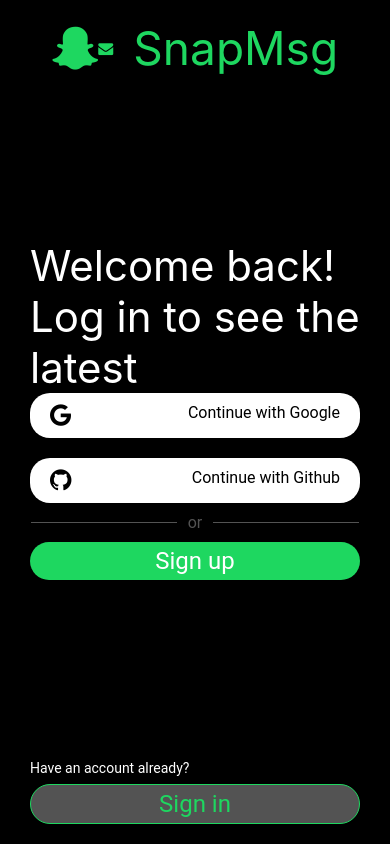
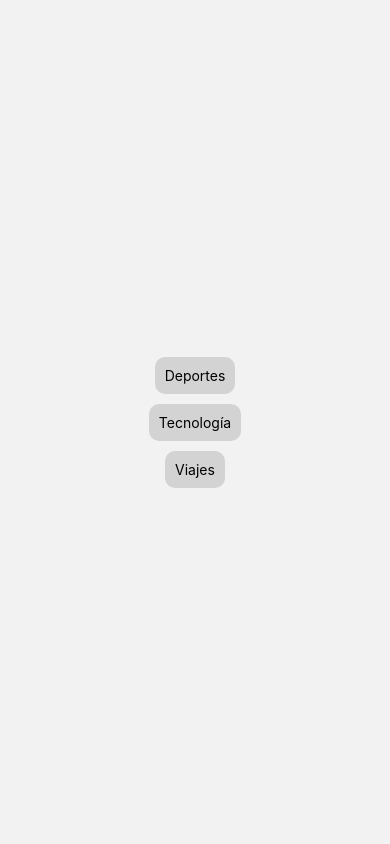
Before and after one commit to SnapMsg-Inc/g1.ui, a React Native app: screen /Preferences in a window 390 px wide. Built offline with nearby package versions, Linux system fonts and the light colour scheme.

Commit message:
Add Preferences Added button select & preferences component

```diff
--- a/App.js
+++ b/App.js
@@ -1,11 +1,11 @@
 import React from 'react';
-import { SafeAreaView, StatusBar, StyleSheet, Button, TouchableHighlight } from 'react-native';
+import { SafeAreaView, StatusBar, StyleSheet } from 'react-native';
 import { NavigationContainer } from '@react-navigation/native';
 import { createStackNavigator } from '@react-navigation/stack';
-import Inits from './components/inits'
-import SignIn from './components/signIn';
-import SignUp from './components/signUp';
-import CancelButton from './components/buttons/buttonCancel';
+import Inits from './components/pages/inits'
+import SignIn from './components/pages/signIn';
+import SignUp from './components/pages/signUp';
+import Preferences from './components/pages/preferences';
 
 const Stack = createStackNavigator();
 
@@ -22,6 +22,7 @@ export default function App() {
                 <Stack.Screen name="Inits" component={Inits}/>
                 <Stack.Screen name="SignIn" component={SignIn}/>
                 <Stack.Screen name="SignUp" component={SignUp}/>
+                <Stack.Screen name="Preferences" component={Preferences}/>
             </Stack.Navigator>
         </NavigationContainer>
     </SafeAreaView>
--- /dev/null
+++ b/components/buttons/buttonSelect.jsx
@@ -0,0 +1,39 @@
+import React, { useState } from 'react';
+import { TouchableOpacity, Text, StyleSheet } from 'react-native';
+
+const InterestButton = ({ title }) => {
+    const [isSelected, setIsSelected] = useState(false);
+
+    const handlePress = () => {
+        setIsSelected(!isSelected);
+    };
+
+    return (
+        <TouchableOpacity
+        style={[styles.button, isSelected ? styles.selectedButton : null]}
+        onPress={handlePress}
+        >
+            <Text style={isSelected ? styles.selectedText : styles.text}>{title}</Text>
+        </TouchableOpacity>
+    );
+};
+
+const styles = StyleSheet.create({
+    button: {
+        backgroundColor: 'lightgray',
+        padding: 10,
+        borderRadius: 10,
+        margin: 5,
+    },
+    selectedButton: {
+        backgroundColor: 'blue', // Cambia el color cuando está seleccionado
+    },
+    text: {
+        color: 'black',
+    },
+    selectedText: {
+        color: 'white', // Cambia el color del texto cuando está seleccionado
+    },
+});
+
+export default InterestButton;
--- a/components/inits.jsx
+++ b/components/pages/inits.jsx
@@ -1,8 +1,8 @@
 import { View, Text, TouchableHighlight, StatusBar, SafeAreaView } from "react-native"
-import stylesInits from "../styles/inits";
-import ButtonFederate from "./buttons/buttonFederate";
+import stylesInits from "../../styles/inits";
+import ButtonFederate from "../buttons/buttonFederate";
 import SignIn from "./signIn";
-import Logo from "./logo";
+import Logo from "../logo";
 
 function Inits({navigation}) {
 
@@ -20,7 +20,9 @@ function Inits({navigation}) {
             </View>
             <View style={stylesInits.body}>
                 <Text style={stylesInits.font}>
-                    Welcome back! Log in to see the latest
+                    {"Welcome back!\n"}
+                    {"Log in to see\n"}
+                    {"the latest"}
                 </Text>
                 <ButtonFederate name="Google"/>
                 <ButtonFederate name="Github"/>
@@ -29,7 +31,8 @@ function Inits({navigation}) {
                     <Text style={stylesInits.text}>or</Text>
                     <View style={stylesInits.dash} />
                 </View>
-                <TouchableHighlight onPress={onPressSignUp}>
+                <TouchableHighlight style={stylesInits.touchable}
+                                    onPress={onPressSignUp}>
                     <View style={stylesInits.btnSignUp}>
                         <Text style={stylesInits.fontSignUp}>
                             Sign up
@@ -41,7 +44,8 @@ function Inits({navigation}) {
                 <Text style={stylesInits.fontSugestion}>
                     Have an account already?
                 </Text>
-                <TouchableHighlight onPress={onPressSignIn}>
+                <TouchableHighlight style={stylesInits.touchable}
+                                    onPress={onPressSignIn}>
                     <View style={stylesInits.btnSignIn}>
                         <Text style={stylesInits.fontSignIn}>
                             Sign in
--- /dev/null
+++ b/components/pages/preferences.jsx
@@ -0,0 +1,22 @@
+import { View, StyleSheet } from 'react-native';
+import InterestButton from '../buttons/buttonSelect';
+
+function Preferences({navigation}) {
+  return (
+    <View style={styles.container}>
+      <InterestButton title="Deportes" />
+      <InterestButton title="Tecnología" />
+      <InterestButton title="Viajes" />
+    </View>
+  );
+};
+
+const styles = StyleSheet.create({
+  container: {
+    flex: 1,
+    justifyContent: 'center',
+    alignItems: 'center',
+  },
+});
+
+export default Preferences;
--- /dev/null
+++ b/components/pages/signIn.jsx
@@ -0,0 +1,49 @@
+import React, { useState } from 'react';
+import { View, Text, TextInput, Button, KeyboardAvoidingView, ScrollView, SafeAreaView } from 'react-native';
+import AcceptButton from '../buttons/buttonAcept';
+import CancelButton from '../buttons/buttonCancel';
+import Input from '../forms/input';
+import Logo from '../logo';
+import stylesForms from '../../styles/SignForms';
+
+function SignIn({ navigation }) {
+    const [email, setEmail] = useState('')
+    const [password, setPassword] = useState('')
+    const [accept, setAccept] = useState(false)
+
+    const handleSignIn = (isAccepted) => {
+        setAccept(isAccepted)
+    };
+
+    return (
+        <View style={stylesForms.container}>
+            <View style={stylesForms.header}>
+                <CancelButton navigation={navigation}/>
+                <Logo/>
+            </View>
+            <View style={stylesForms.body}>
+                <Text style={stylesForms.textTittle} >
+                    Sign in
+                </Text>
+                <Input
+                    placeholder="E-mail"
+                    onChangeText={setEmail}
+                    value={email}
+                    keyboardType='email-address'
+                />
+                <Input
+                    placeholder="Password"
+                    secureTextEntry={true}
+                    onChangeText={setPassword}
+                    value={password}
+                />
+            </View>
+            <View style={stylesForms.footerLogin}>
+                <Text style={stylesForms.text}>Forgot password?</Text>
+                <AcceptButton accept={handleSignIn}/>
+            </View>
+        </View>
+    );
+};
+
+export default SignIn;
--- /dev/null
+++ b/components/pages/signUp.jsx
@@ -0,0 +1,62 @@
+import React, { useState } from "react";
+import { KeyboardAvoidingView, ScrollView, Text, View } from "react-native";
+import AcceptButton from "../buttons/buttonAcept";
+import CancelButton from "../buttons/buttonCancel";
+import Input from "../forms/input";
+import Logo from "../logo";
+import stylesForms from "../../styles/SignForms";
+
+function SignUp({navigation}) {
+    const [email, setEmail] = useState('')
+    const [location, setLocation] = useState('')
+    const [nick, setNick] = useState('')
+    const [password, setPassword] = useState('')
+    const [accept, setAccept] = useState(false)
+
+    const handleSignUp = (isAccepted) => {
+          setAccept(isAccepted)
+          {!accept ? alert('error') : navigation.navigate('Preferences')}
+    };
+
+    return (
+        <View style={stylesForms.container}>
+            <View style={stylesForms.header}>
+                <CancelButton navigation={navigation}/>
+                <Logo/>
+            </View>
+            <View style={stylesForms.body}>
+                <Text style={stylesForms.textTittle} >
+                    Create your account
+                </Text>
+                <Input
+                    placeholder="Nick"
+                    onChangeText={setNick}
+                    value={nick}
+                />
+                <Input
+                    placeholder="E-mail"
+                    onChangeText={setEmail}
+                    value={email}
+                    keyboardType={'email-address'}
+                />
+                <Input
+                    placeholder="Location"
+                    onChangeText={setLocation}
+                    value={location}
+                />
+                <Input
+                    placeholder="Password"
+                    secureTextEntry={true}
+                    onChangeText={setPassword}
+                    value={password}
+                />
+            </View>
+            <View style={stylesForms.footer}>
+                <AcceptButton accept={handleSignUp}>
+                </AcceptButton>
+            </View>
+        </View>
+    )
+}
+
+export default SignUp
--- a/components/signIn.jsx
+++ /dev/null
@@ -1,54 +0,0 @@
-import React, { useState } from 'react';
-import { View, Text, TextInput, Button, KeyboardAvoidingView, ScrollView, SafeAreaView } from 'react-native';
-import AcceptButton from './buttons/buttonAcept';
-import CancelButton from './buttons/buttonCancel';
-import Input from './forms/input';
-import Logo from './logo';
-import stylesForms from '../styles/SignForms';
-
-const SignIn = ({ navigation }) => {
-    const [email, setEmail] = useState('')
-    const [password, setPassword] = useState('')
-    const [accept, setAccept] = useState(false)
-
-    const handleSignIn = (isAccepted) => {
-            setAccept(isAccepted)
-    };
-
-    return (
-        <ScrollView style={stylesForms.scrollContainer}>
-            <View style={stylesForms.container}>
-                <View style={stylesForms.header}>
-                    <CancelButton navigation={navigation}/>
-                    <Logo/>
-                    <Text style={stylesForms.textTittle} >
-                        Sign in
-                    </Text>
-                </View>
-                <View style={stylesForms.body}>
-                    <Input
-                        placeholder="E-mail"
-                        onChangeText={setEmail}
-                        value={email}
-                        keyboardType='email-address'
-                    />
-                    <Input
-                        placeholder="Password"
-                        secureTextEntry={true}
-                        onChangeText={setPassword}
-                        value={password}
-                    />
-                </View>
-                <View style={stylesForms.footerLogin}>
-                    <Text style={stylesForms.text}>Forgot password?</Text>
-                    <AcceptButton accept={handleSignIn}/>
-                </View>
-                <Text>
-                    {accept ? (console.log(email), setAccept(false)) : 'no funciona'}
-                </Text>
-            </View>
-        </ScrollView>
-    );
-};
-
-export default SignIn;
--- a/styles/SignForms.js
+++ b/styles/SignForms.js
@@ -5,30 +5,26 @@ const colorApp = '#1ed760'
 const colorText = '#535353'
 
 const stylesForms = StyleSheet.create({
-    scrollContainer:{
-        flex:1,
-        backgroundColor: colorBackground,
-    },
     container: {
         flex: 1,
         flexDirection: "column",
         backgroundColor: colorBackground,
     },
     header: {
-        flex: 1,
+        paddingBottom: 10,
+        flexDirection:'column',
+        paddingVertical:10,
+        paddingBottom: 20,
     },
     body: {
-        flex: 5,
-        marginTop: 10,
-        marginBottom: 40,
+        flex:1,
+        alignItems: 'stretch',
+        alignContent: 'flex-start',
     },
     footer: {
-        flex: 2,
-        marginTop: 80,
         alignItems: 'flex-end',
     },
     footerLogin:{
-        marginTop: 220,
         flexDirection:'row',
         alignItems: 'center',
         justifyContent: 'space-between',
--- a/styles/buttons/buttonCancel.js
+++ b/styles/buttons/buttonCancel.js
@@ -2,9 +2,8 @@ import { StyleSheet } from "react-native";
 
 const stylesCancel = StyleSheet.create({
     container: {
-        backgroundColor: 'black',
+        backgroundColor: 'transparent',
         paddingLeft: 10,
-        paddingTop: 10,
     },
     font: {
         color: '#535353',
--- a/styles/inits.js
+++ b/styles/inits.js
@@ -10,13 +10,15 @@ const stylesInit = StyleSheet.create({
         flex: 1,
         flexDirection: 'column',
         backgroundColor: colorBackground,
-        justifyContent: 'space-between',
+        justifyContent: 'space-around',
     },
     header: {
-        flex: 1,
+        padding: 20,
+        justifyContent: 'center',
+        alignItems:'center',
     },
     body: {
-        flex: 4,
+        paddingVertical: 20,
         justifyContent: 'center',
         alignContent: 'center',
     },
@@ -24,6 +26,7 @@ const stylesInit = StyleSheet.create({
         color: colorWhite,
         fontSize: 42,
         marginHorizontal: 30,
+        marginBottom: 10,
     },
     btn :{
         backgroundColor: colorWhite,
@@ -60,6 +63,9 @@ const stylesInit = StyleSheet.create({
         marginHorizontal: 10,
         color: colorGray,
     },
+    touchable: {
+        paddingVertical: 10,
+    },
     btnSignUp: {
         backgroundColor: colorApp,
         alignItems:'center',
@@ -71,7 +77,7 @@ const stylesInit = StyleSheet.create({
         marginBottom: 20,
     },
     fontSignUp: {
-        fontSize: 24,
+        fontSize: 26,
         fontFamily: 'Roboto',
         justifyContent: 'flex-end',
         color: colorWhite
@@ -89,19 +95,19 @@ const stylesInit = StyleSheet.create({
         borderColor: colorApp,
     },
     fontSignIn: {
-        fontSize: 24,
+        fontSize: 26,
         fontFamily: 'Roboto',
         justifyContent: 'flex-end',
         color: colorApp
     },
     fontSugestion: {
-        fontSize: 14,
+        fontSize: 16,
         fontFamily: 'Roboto',
         marginHorizontal: 10,
         color: colorWhite,
         marginHorizontal: 30,
         marginBottom: 3,
-        marginTop: 60,
+        marginTop: 20,
         paddingBottom: 5,
     },
     footer: {
--- a/styles/logo.js
+++ b/styles/logo.js
@@ -5,11 +5,10 @@ const colorApp = '#1ed760'
 
 const stylesLogo = StyleSheet.create({
     containerLogo: {
-        backgroundColor: colorBackground,
+        backgroundColor: 'transparent',
         alignItems: 'center',
         flexDirection: 'row',
         justifyContent: 'center',
-        marginTop: 20
       },
       fontLogo: {
         color: colorApp,
```
Also changed, not shown: components/signUp.jsx (deleted, +0 -63 lines).
